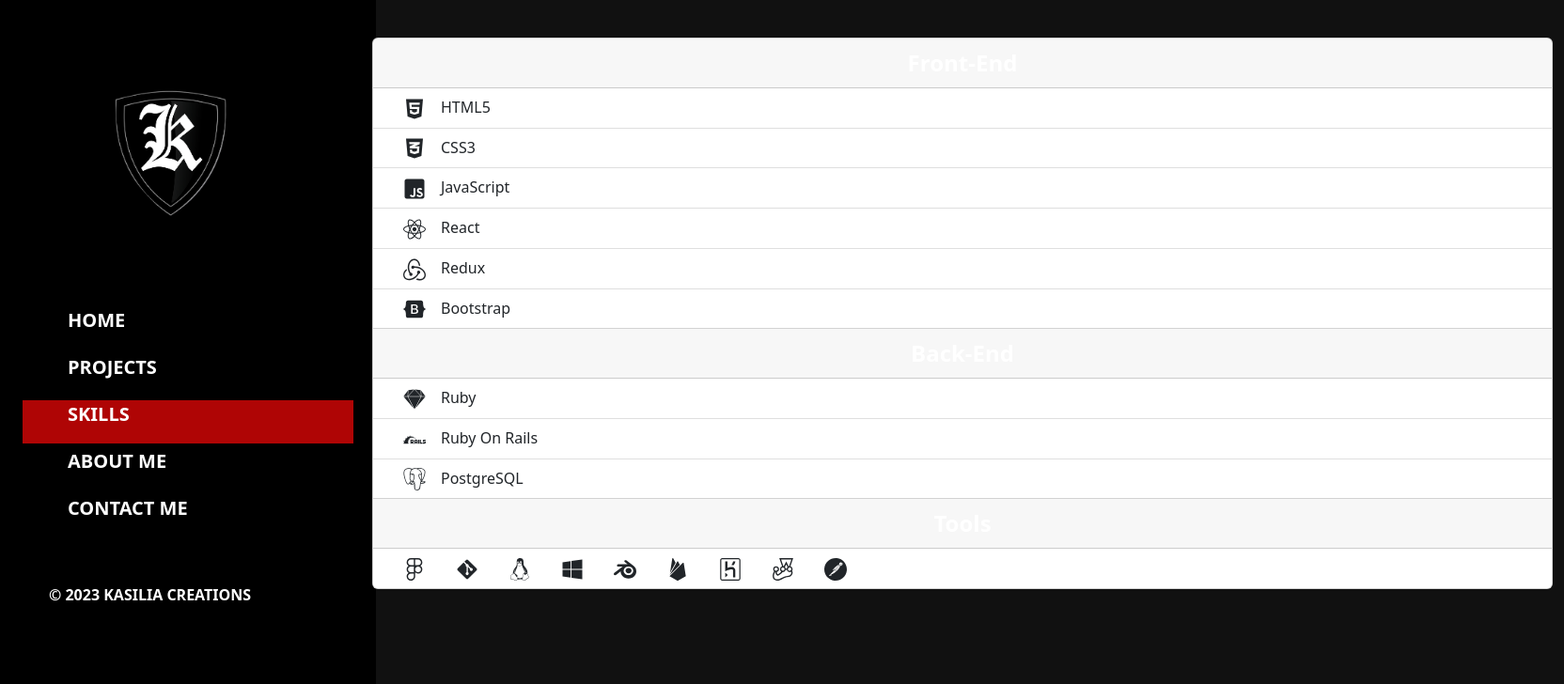
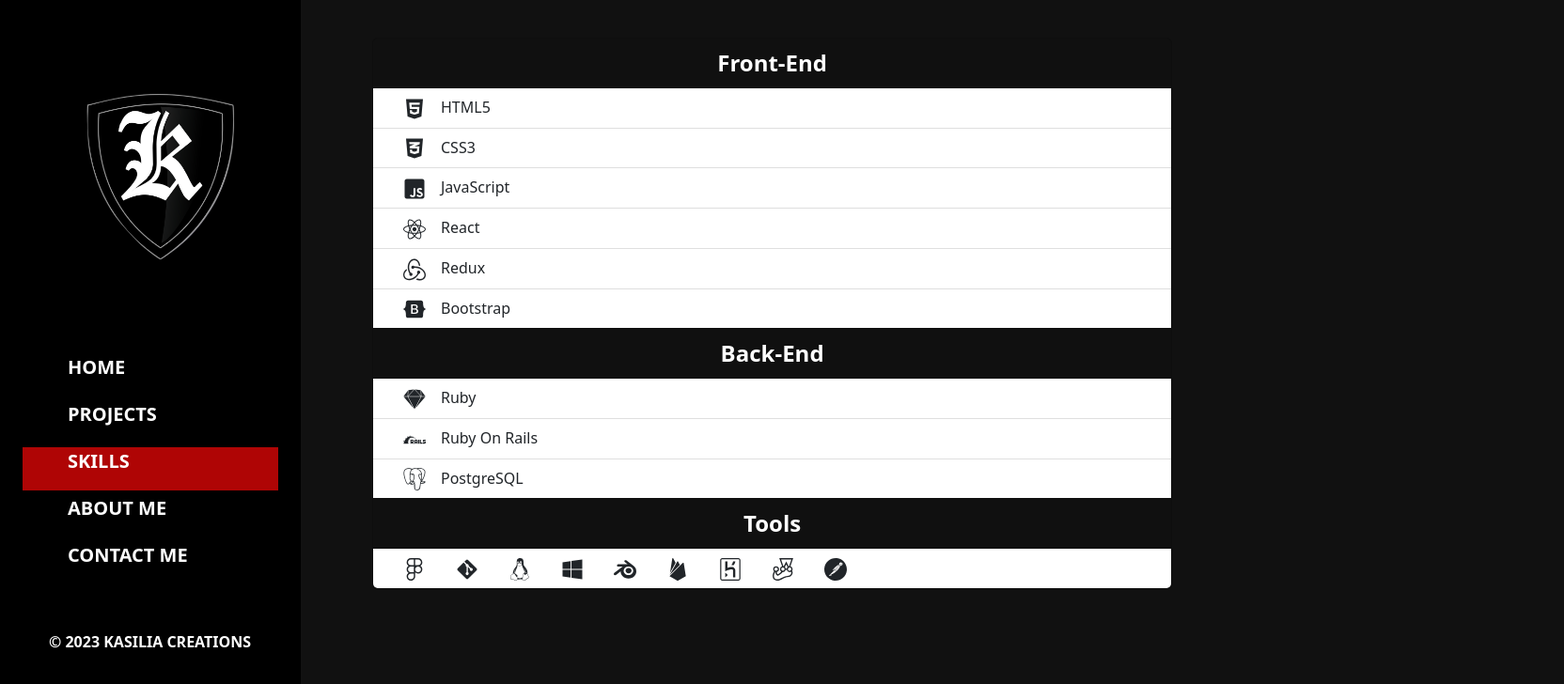
Before and after one commit to David-Kasilia/my-portfolio-react, a React (Create React App) app: page /skills in a window 1280 px wide. Shown: the top 728 px of the page at 94% size, 1664 px wide, since content can reach past the window. Built offline with nearby package versions, Linux system fonts and the light colour scheme.

Commit message:
Completed Portfolio

```diff
--- a/src/assets/stylesheets/Large.css
+++ b/src/assets/stylesheets/Large.css
@@ -9,6 +9,10 @@
     list-style: none;
   }
 
+  .home-card-body {
+    margin-left: 3rem;
+  }
+
   .nav-side-bar,
   .nav-container {
     display: none;
@@ -17,6 +21,7 @@
   .homepage {
     position: absolute;
     top: 15%;
+    width: 100%;
   }
 
   .mobile-text {
--- a/src/assets/stylesheets/Small.css
+++ b/src/assets/stylesheets/Small.css
@@ -17,6 +17,7 @@
   .homepage {
     position: absolute;
     top: 15%;
+    width: 100%;
   }
 
   .mobile-text {
@@ -45,12 +46,12 @@
   }
 
   .home-card {
-    width: 30rem;
+    width: 100%;
     background-color: #111;
   }
 
   .profile {
-    margin-left: 6rem;
+    margin-left: 2rem;
     height: 22rem;
   }
 
--- a/src/assets/stylesheets/XLarge.css
+++ b/src/assets/stylesheets/XLarge.css
@@ -3,11 +3,12 @@
     position: absolute;
     top: 20%;
     left: 30%;
+    width: 65%;
   }
 
   .nav-container {
     background-color: black;
-    width: 25rem;
+    width: 25%;
   }
 
   .projects {
@@ -29,16 +30,22 @@
     position: absolute;
     top: 5%;
     left: 30%;
+    width: 85%;
+  }
+
+  .skills-card {
+    width: 80%;
+    background-color: #111;
   }
 
   .home-card {
-    width: 60rem;
+    width: 100%;
     margin-left: 4rem;
     background-color: #111;
   }
 
   .about-card {
-    width: 60rem;
+    width: 100%;
     background-color: #111;
   }
 
@@ -47,9 +54,9 @@
   }
 
   .logo {
-    height: 150px;
+    height: 200px;
     margin-top: 5rem;
-    margin-left: 2.5rem;
+    margin-left: -0.65rem;
     margin-bottom: 5rem;
   }
 
--- a/src/components/HomePage/HomePage.js
+++ b/src/components/HomePage/HomePage.js
@@ -13,7 +13,7 @@
           <img src={Image} className="img-fluid rounded-start profile" alt="David Kasilia Profile" />
         </div>
         <div className="col-md-8">
-          <div className="card-body">
+          <div className="card-body home-card-body">
             <h5 className="card-title ms-5 fs-1 fw-bold text-white">DAVID KASILIA MWANZIA</h5>
             <p className="card-text ms-5 fs-3 mt-3 fw-semibold text-white">
               Full Stack Web Developer,
```
